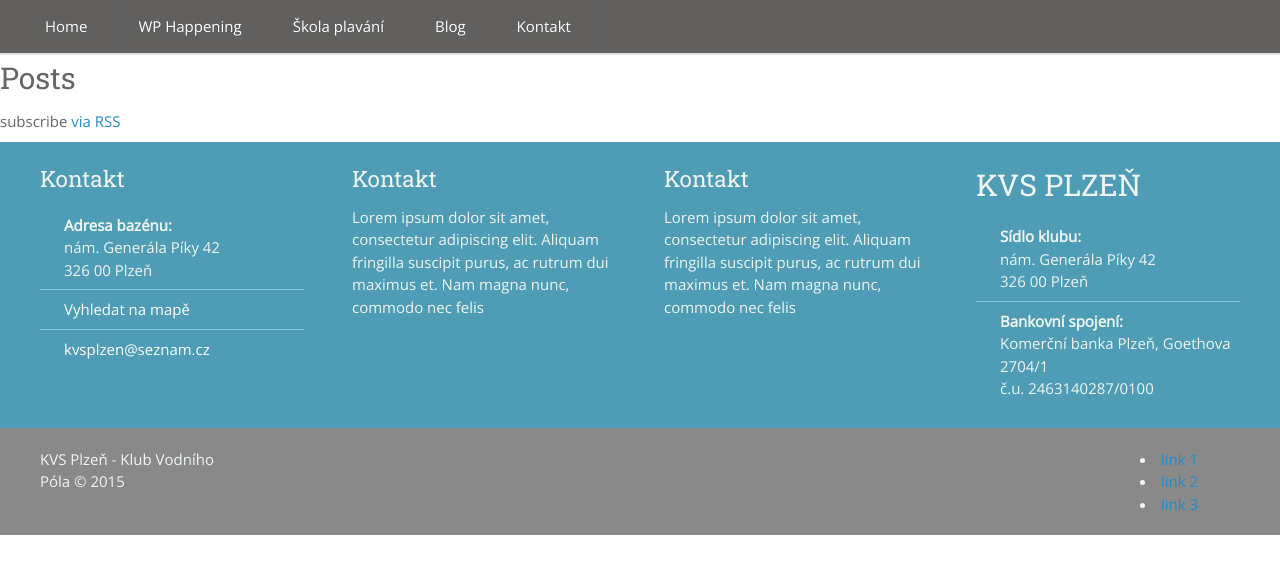
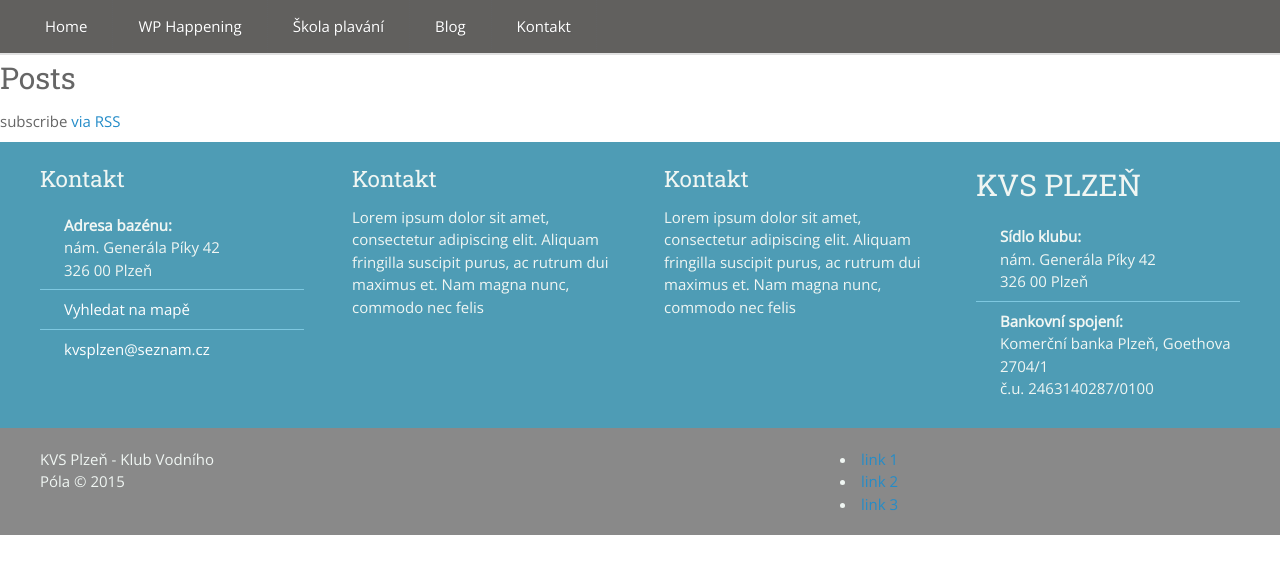
Before and after one commit to SteveVil/KVS-web, a Jekyll site: the page built from index.html, in a window 1280 px wide. Shown: the top 574 px of the page. Built offline with Jekyll 4.4.1, drawn with Linux system fonts in a browser that asks for light colours.

Commit message:
Update _footer.sass

```diff
--- a/_sass/_footer.sass
+++ b/_sass/_footer.sass
@@ -35,6 +35,6 @@ div.box4.last
 	float: left
 
 .social-links
-	width: 100px
+	width: 400px
 	float: right
 	display: inline
```
